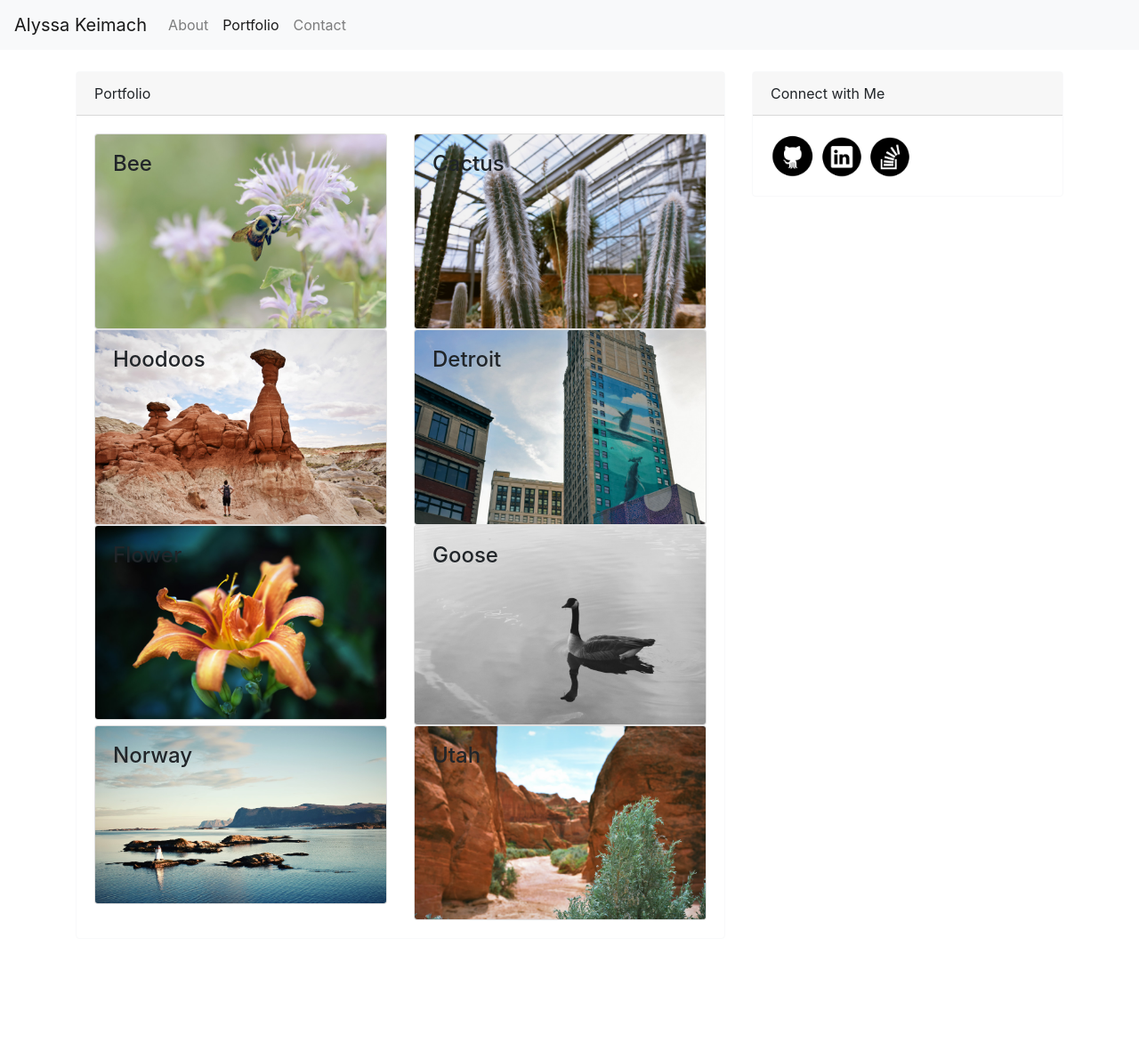
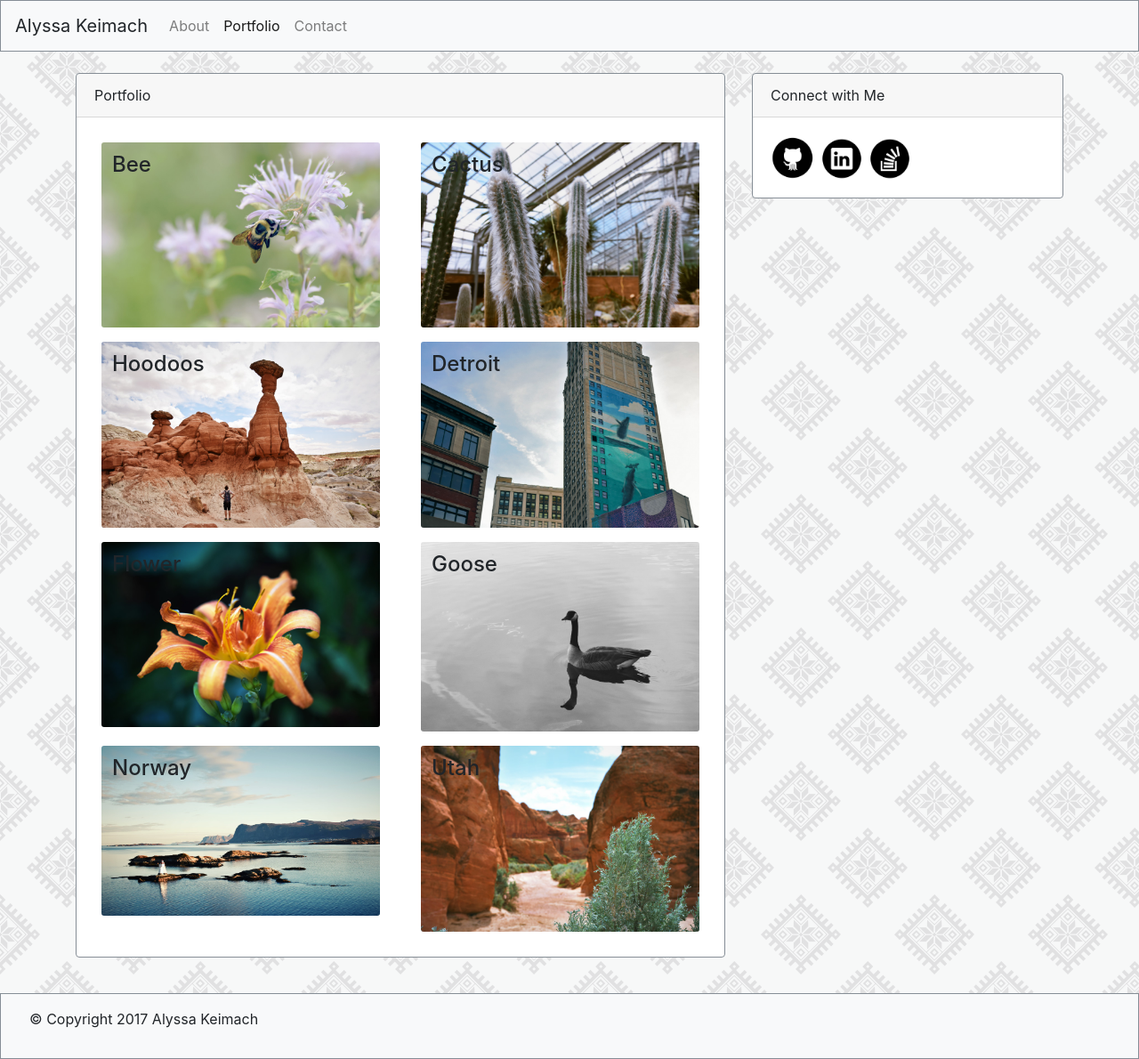
Before and after one commit to akeimach/Bootstrap-Portfolio, a plain HTML site: page portfolio.html in a window 1280 px wide. Shown: the whole page at 89% size. Before the commit the page ends 1071 px from the top, so only its background shows below. Drawn offline with nearby package versions, Linux system fonts and the light colour scheme.

Commit message:
bootstrap formatting and borders added

```diff
--- /dev/null
+++ b/assets/css/style.css
@@ -0,0 +1,8 @@
+
+body {
+    background-image: url("../images/eight_horns.png");
+}
+
+.max-width-responsive {
+    width: 400px;
+}
--- a/portfolio.html
+++ b/portfolio.html
@@ -3,12 +3,13 @@
 <head>
     <meta charset="utf-8">
     <link rel="stylesheet" href="https://maxcdn.bootstrapcdn.com/bootstrap/4.0.0-beta/css/bootstrap.min.css">
+    <link rel="stylesheet" type="text/css" href="assets/css/style.css">
     <title>Alyssa Keimach | Portfolio</title>
 </head>
 <body>
-
-    <nav class="navbar navbar-expand-lg navbar-light bg-light">
-        <a class="navbar-brand" href="#">Alyssa Keimach</a>
+    <header>
+        <nav class="navbar navbar-expand-lg navbar-light bg-light border border-secondary">
+            <a class="navbar-brand">Alyssa Keimach</a>
             <button class="navbar-toggler" type="button" data-toggle="collapse" data-target="#navbarText" aria-controls="navbarText" aria-expanded="false" aria-label="Toggle navigation">
                 <span class="navbar-toggler-icon"></span>
             </button>
@@ -26,19 +27,19 @@
                 </ul>
             </div>
         </nav>
-
+    </header>
+    <br>
     <div class="container">
-    <br>
         <div class="row">
             <div class="col-sm-8">
-            <div class="card border-light mb-3">
+                <div class="card border-secondary mb-3">
                     <div class="card-header">Portfolio</div>
 
                     <div class="card-body">
 
                         <div class="row">
                             <div class="col-sm-6">
-                            <div class="card card-inverse">
+                                <div class="card card-inverse p-sm-2 border-0">
                                     <img class="card-img" src="assets/images/bee_1.jpg" alt="Bee">
                                     <div class="card-img-overlay">
                                         <h4 class="card-title">Bee</h4>
@@ -46,7 +47,7 @@
                                 </div>
                             </div>
                             <div class="col-sm-6">
-                            <div class="card card-inverse">
+                                <div class="card card-inverse p-sm-2 border-0">
                                     <img class="card-img" src="assets/images/cactus_1.jpg" alt="Cactus">
                                     <div class="card-img-overlay">
                                         <h4 class="card-title">Cactus</h4>
@@ -58,7 +59,7 @@
 
                         <div class="row">
                             <div class="col-sm-6">
-                            <div class="card card-inverse">
+                                <div class="card card-inverse p-sm-2 border-0">
                                     <img class="card-img" src="assets/images/utah_1.jpg" alt="Hoodoos">
                                     <div class="card-img-overlay">
                                         <h4 class="card-title">Hoodoos</h4>
@@ -66,7 +67,7 @@
                                 </div>
                             </div>
                             <div class="col-sm-6">
-                            <div class="card card-inverse">
+                                <div class="card card-inverse p-sm-2 border-0">
                                     <img class="card-img" src="assets/images/detroit_2.jpg" alt="Detroit">
                                     <div class="card-img-overlay">
                                         <h4 class="card-title">Detroit</h4>
@@ -77,7 +78,7 @@
 
                         <div class="row">
                             <div class="col-sm-6">
-                            <div class="card card-inverse">
+                                <div class="card card-inverse p-sm-2 border-0">
                                     <img class="card-img" src="assets/images/flower_1.jpg" alt="Flower">
                                     <div class="card-img-overlay">
                                         <h4 class="card-title">Flower</h4>
@@ -85,7 +86,7 @@
                                 </div>
                             </div>
                             <div class="col-sm-6">
-                            <div class="card card-inverse">
+                                <div class="card card-inverse p-sm-2 border-0">
                                     <img class="card-img" src="assets/images/goose_1.jpg" alt="Goose">
                                     <div class="card-img-overlay">
                                         <h4 class="card-title">Goose</h4>
@@ -96,7 +97,7 @@
 
                         <div class="row">
                             <div class="col-sm-6">
-                            <div class="card card-inverse">
+                                <div class="card card-inverse p-sm-2 border-0">
                                     <img class="card-img" src="assets/images/norway_1.jpg" alt="Norway">
                                     <div class="card-img-overlay">
                                         <h4 class="card-title">Norway</h4>
@@ -104,7 +105,7 @@
                                 </div>
                             </div>
                             <div class="col-sm-6">
-                            <div class="card card-inverse">
+                                <div class="card card-inverse p-sm-2 border-0">
                                     <img class="card-img" src="assets/images/utah_2.jpg" alt="Utah">
                                     <div class="card-img-overlay">
                                         <h4 class="card-title">Utah</h4>
@@ -118,7 +119,7 @@
                 </div>
             </div>
             <div class="col-sm-4">
-            <div class="card border-light mb-3">
+                <div class="card border-secondary mb-3">
                     <div class="card-header">Connect with Me</div>
                     <div class="card-body">
 
@@ -139,9 +140,13 @@
 
 
     </div>
+    <br>
+    <footer class="navbar navbar-light bg-light border border-secondary">
+        <p class="nav-link">© Copyright 2017 Alyssa Keimach</p>
+    </footer>
 
-<script src="https://code.jquery.com/jquery-3.2.1.slim.min.js" integrity="sha384-KJ3o2DKtIkvYIK3UENzmM7KCkRr/rE9/Qpg6aAZGJwFDMVNA/GpGFF93hXpG5KkN" crossorigin="anonymous"></script>
-<script src="https://cdnjs.cloudflare.com/ajax/libs/popper.js/1.11.0/umd/popper.min.js" integrity="sha384-b/U6ypiBEHpOf/4+1nzFpr53nxSS+GLCkfwBdFNTxtclqqenISfwAzpKaMNFNmj4" crossorigin="anonymous"></script>
-<script src="https://maxcdn.bootstrapcdn.com/bootstrap/4.0.0-beta/js/bootstrap.min.js" integrity="sha384-h0AbiXch4ZDo7tp9hKZ4TsHbi047NrKGLO3SEJAg45jXxnGIfYzk4Si90RDIqNm1" crossorigin="anonymous"></script>
+    <script src="https://code.jquery.com/jquery-3.2.1.slim.min.js"></script>
+    <script src="https://cdnjs.cloudflare.com/ajax/libs/popper.js/1.11.0/umd/popper.min.js"></script>
+    <script src="https://maxcdn.bootstrapcdn.com/bootstrap/4.0.0-beta/js/bootstrap.min.js"></script>
 </body>
 </html>
```
Also changed, not shown: contact.html (+15 -13 lines), index.html (+16 -15 lines). Lines whose indentation alone changed are shown as unchanged.
